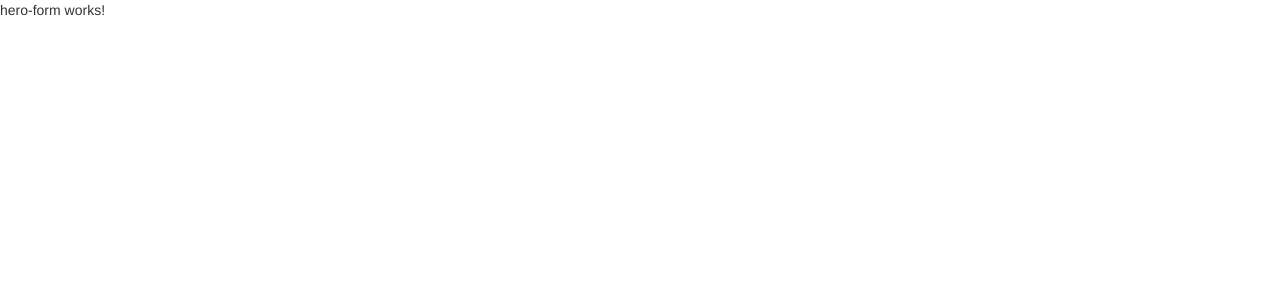
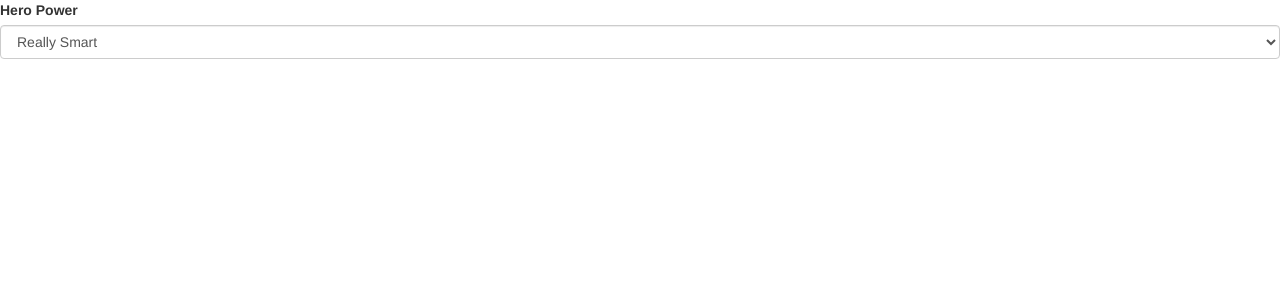
Before and after one commit to marvincayetano/ng-template-driven-form, an Angular app: page / in a window 1280 px wide. Shown: the top 300 px of the page. Built offline with nearby package versions, Linux system fonts and the light colour scheme.

Commit message:
🔥 Chore: Hero form html

```diff
--- a/src/app/hero-form/hero-form.component.html
+++ b/src/app/hero-form/hero-form.component.html
@@ -1 +1,6 @@
-<p>hero-form works!</p>
+<div class="form-group">
+  <label for="power">Hero Power</label>
+  <select class="form-control" id="power" required>
+    <option *ngFor="let pow of powers" [value]="pow">{{ pow }}</option>
+  </select>
+</div>
```
